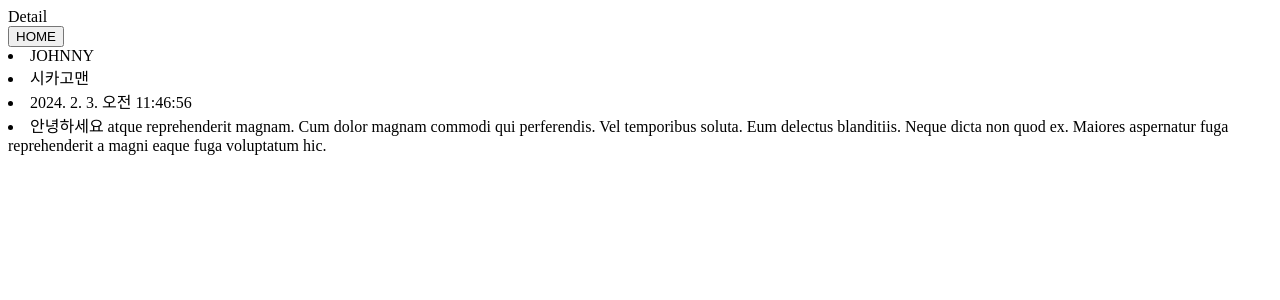
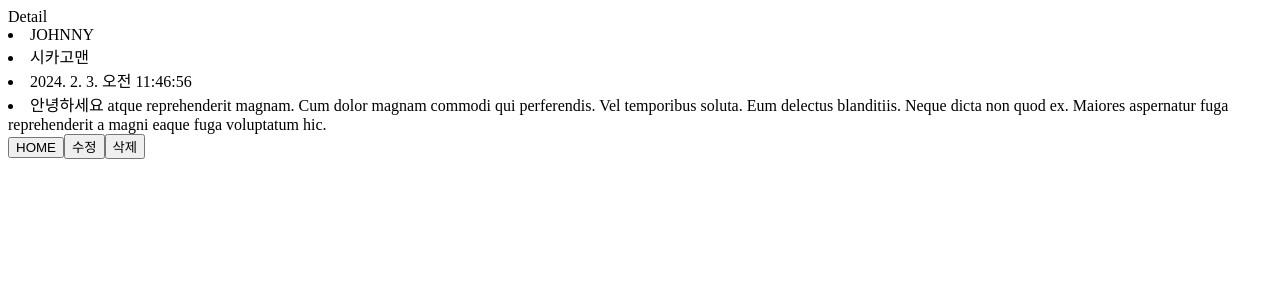
Before and after one commit to KyeongyeonKim/fanletter, a React (Create React App) app: page /detail/1 in a window 1280 px wide. Shown: the top 300 px of the page. Built offline with nearby package versions, Linux system fonts and the light colour scheme.

Commit message:
[Feat] 팬레터 삭제 구현 (Detail - Delete)

```diff
--- a/src/components/Fanletters.jsx
+++ b/src/components/Fanletters.jsx
@@ -11,7 +11,10 @@ function Fanletters({ letters, selectedMember }) {
 
   return (
     <div>
-      {filteredFanletters.map((letters) => {
+      {filteredFanletters.length === 0 ? (
+        <p>{selectedMember}에게 팬레터를 작성해주세요!</p>
+      ) : (
+        filteredFanletters.map((letters) => {
           return (
             <div
               key={letters.id}
@@ -29,7 +32,8 @@ function Fanletters({ letters, selectedMember }) {
               </ul>
             </div>
           );
-      })}
+        })
+      )}
     </div>
   );
 }
--- a/src/pages/Detail.jsx
+++ b/src/pages/Detail.jsx
@@ -1,17 +1,30 @@
 import React from "react";
 import { useNavigate, useParams } from "react-router-dom";
 
-function Detail({ letters }) {
+function Detail({ letters, removeBtn }) {
   const navigate = useNavigate();
   const params = useParams();
 
   const foundData = letters.find((letter) => {
     return letter.id === params.id;
   });
-  console.log(foundData);
+
+  const deleteBtnHandler = () => {
+    removeBtn(params.id);
+    alert("해당 팬레터가 삭제되었습니다");
+    navigate("/");
+  };
+
   return (
     <>
       <div>Detail</div>
+
+      <div>
+        <li>{foundData.writedTo}</li>
+        <li>{foundData.nickname}</li>
+        <li>{foundData.createdAt}</li>
+        <li>{foundData.content}</li>
+      </div>
       <button
         onClick={() => {
           navigate("/");
@@ -19,12 +32,8 @@ function Detail({ letters }) {
       >
         HOME
       </button>
-      <div>
-        <li>{foundData.writedTo}</li>
-        <li>{foundData.nickname}</li>
-        <li>{foundData.createdAt}</li>
-        <li>{foundData.content}</li>
-      </div>
+      <button>수정</button>
+      <button onClick={deleteBtnHandler}>삭제</button>
     </>
   );
 }
--- a/src/shared/Router.js
+++ b/src/shared/Router.js
@@ -6,6 +6,13 @@ import fakeData from "../assets/fakeData.json";
 
 const Router = () => {
   const [letters, setLetters] = useState(fakeData);
+
+  // letter 삭제하기 버튼
+  const removeBtn = (id) => {
+    const newArr = letters.filter((letter) => letter.id !== id);
+    setLetters(newArr);
+  };
+
   return (
     <BrowserRouter>
       <Routes>
@@ -13,7 +20,10 @@ const Router = () => {
           path="/"
           element={<Home letters={letters} setLetters={setLetters} />}
         />
-        <Route path="detail/:id" element={<Detail letters={letters} />} />
+        <Route
+          path="detail/:id"
+          element={<Detail letters={letters} removeBtn={removeBtn} />}
+        />
       </Routes>
     </BrowserRouter>
   );
```
Lines whose indentation alone changed are shown as unchanged.
